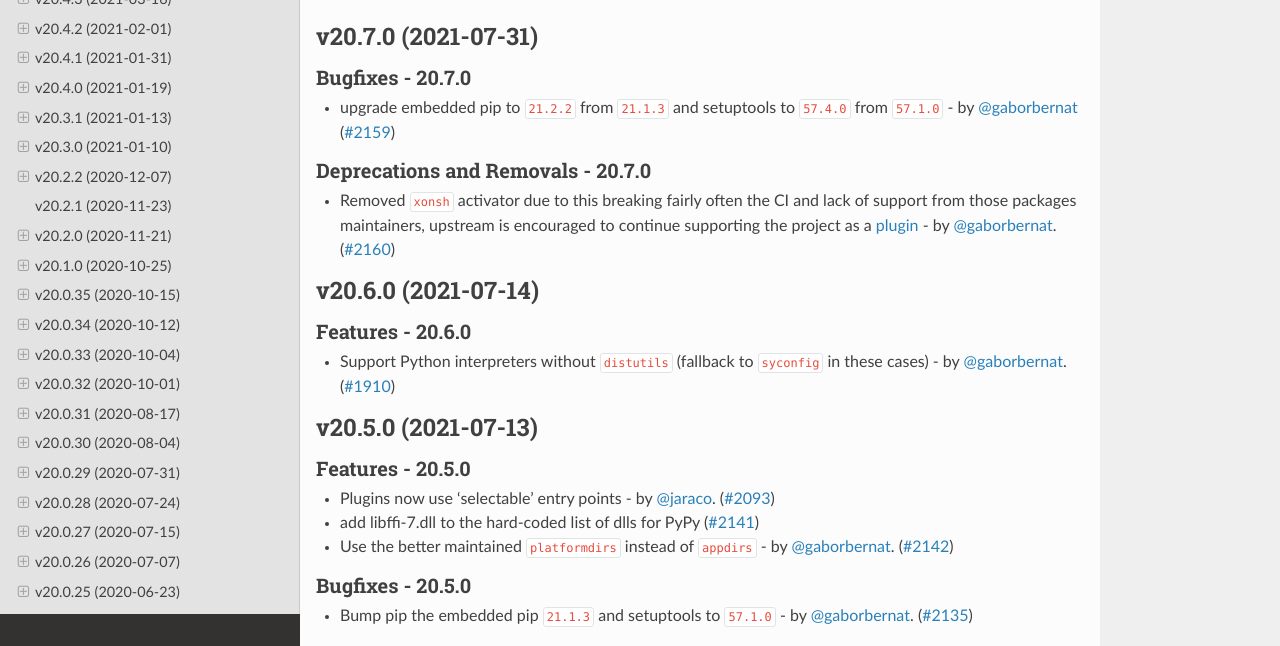
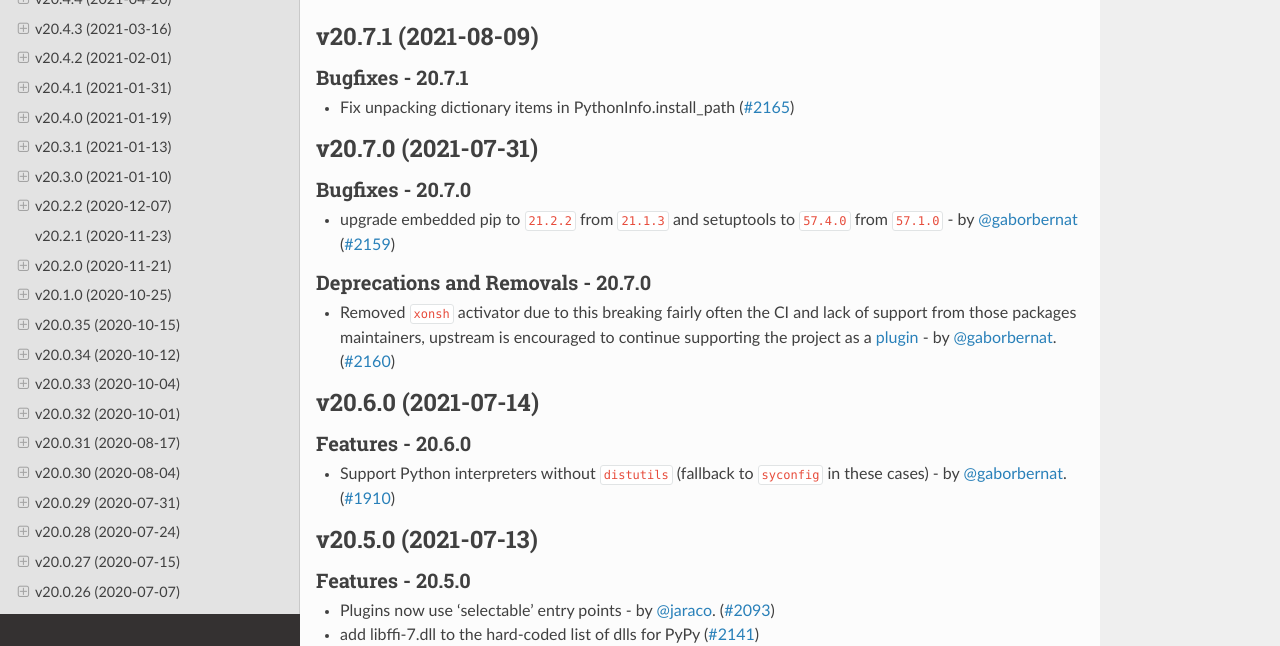
Before and after one commit to pypa/virtualenv, a Sphinx documentation site: the page built from docs/changelog.rst, in a window 1280 px wide and 900 px high, cut to the strip 254-900 px from the top of the window. Built offline with Sphinx 7.4.7 and the Read the Docs theme 2.0.0, drawn with Linux system fonts in a browser that asks for light colours; pages that are not in the unit, such as notebooks, are missing from menus; the version number could not be read and is left out.

Commit message:
release 20.7.1

```diff
--- a/docs/changelog.rst
+++ b/docs/changelog.rst
@@ -4,6 +4,14 @@
 .. include:: _draft.rst
 
 .. towncrier release notes start
+
+v20.7.1 (2021-08-09)
+--------------------
+
+Bugfixes - 20.7.1
+~~~~~~~~~~~~~~~~~
+- Fix unpacking dictionary items in PythonInfo.install_path (`#2165 <https://github.com/pypa/virtualenv/issues/2165>`_)
+
 
 v20.7.0 (2021-07-31)
 --------------------
--- a/docs/changelog/2165.bugfix.rst
+++ /dev/null
@@ -1 +0,0 @@
-Fix unpacking dictionary items in PythonInfo.install_path
```
